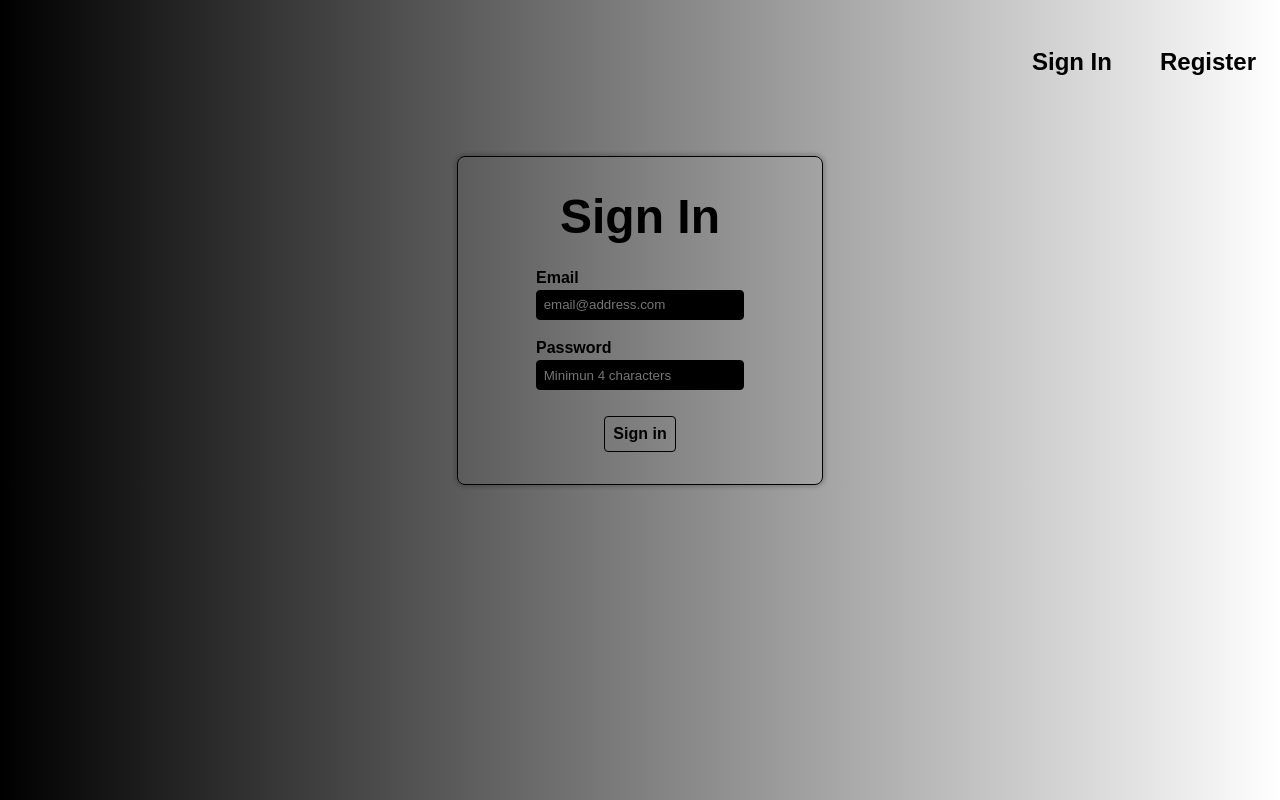
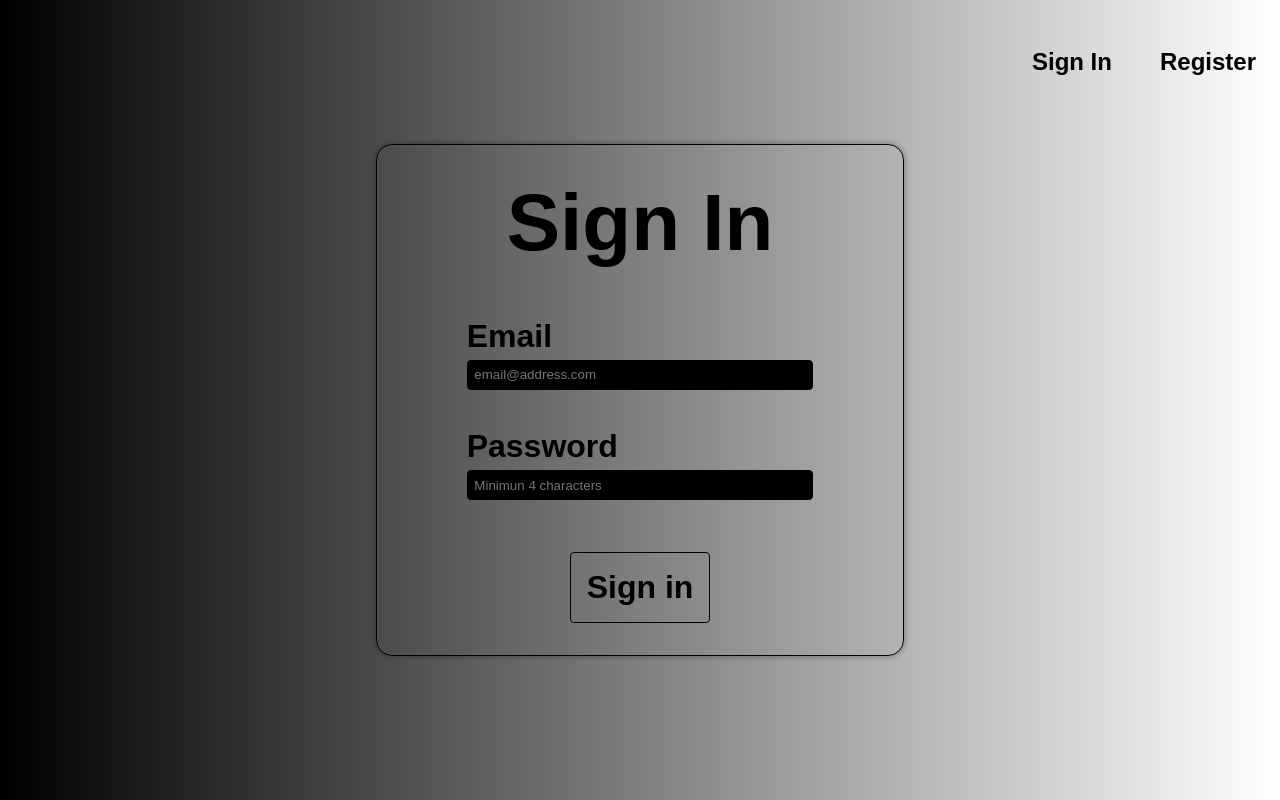
Before and after one commit to JulianLivrone/face-detection, a React (Create React App) app: page / in a window 1280 px wide. Built offline with nearby package versions, Linux system fonts and the light colour scheme; no server answers.

Commit message:
Changed some font sizes and spaces

```diff
--- a/src/App.css
+++ b/src/App.css
@@ -4,6 +4,7 @@
   flex-direction: column;
   justify-content: center;
   align-items: center;
+  height: 100vh;
 }
 
 .center {
--- a/src/components/FaceDetection/FaceDetection.css
+++ b/src/components/FaceDetection/FaceDetection.css
@@ -2,6 +2,7 @@
   display: flex;
   justify-content: center;
   align-items: flex-start;
+  margin-bottom: 35%;
 }
 
 .div_bounding-boxes {
--- a/src/components/FaceDetection/FaceDetection.jsx
+++ b/src/components/FaceDetection/FaceDetection.jsx
@@ -9,7 +9,7 @@ const FaceDetection = ({ imageUrl, boxes }) => {
           id='inputImage'
           src={imageUrl}
           alt=''
-          width='500px'
+          width='650px'
           height='auto'
         />
         {boxes.map((box, i) => {
--- a/src/components/Navigation/Navigation.css
+++ b/src/components/Navigation/Navigation.css
@@ -2,6 +2,8 @@
   display: flex;
   justify-content: flex-end;
   align-self: flex-end;
+  position: absolute;
+  top: 0;
 }
 
 .nav-text {
--- a/src/components/Register/Register.css
+++ b/src/components/Register/Register.css
@@ -3,12 +3,12 @@
   justify-content: center;
   align-items: center;
   width: 100%;
-  margin-top: 2em;
+  font-size: 2rem;
 }
 
 .main {
   max-width: 30em;
-  padding: 2em 4em;
+  padding: 1em 2em;
   border: 1px solid black;
   border-radius: 0.5em;
   box-shadow: 0px 0px 4px 2px rgba(0, 0, 0, 0.2);
@@ -20,7 +20,7 @@
 }
 
 .title {
-  font-size: 3em;
+  font-size: 2.5em;
   font-weight: bold;
   padding: 0 0.5em;
 }
--- a/src/components/Signin/Signin.css
+++ b/src/components/Signin/Signin.css
@@ -1,4 +1,4 @@
-.article {
+/* .article {
   display: flex;
   justify-content: center;
   align-items: center;
@@ -69,4 +69,4 @@
 
 .input-submit:active {
   box-shadow: 0px 0px 2px 2px rgba(0, 0, 0, 0.2);
-}
+} */
```
